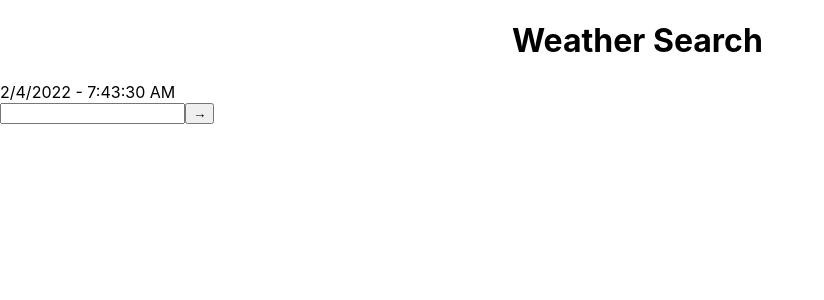
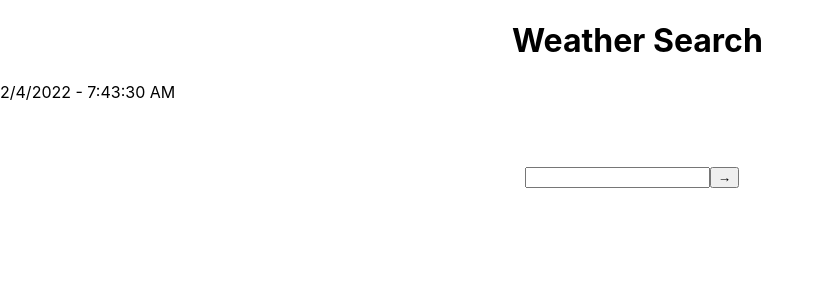
Before and after one commit to SanjeetaSingh/Weather_Search, a React (Create React App) app: page / in a window 1280 px wide. Shown: the top 300 px of the page, without its empty margins (0-824 px from the left). Built offline with nearby package versions, Linux system fonts and the light colour scheme; no server answers.

Commit message:
Added search styling to style folder and weather search js file.

```diff
--- a/src/components/WeatherSearch.js
+++ b/src/components/WeatherSearch.js
@@ -1,5 +1,5 @@
 import React, { useContext } from "react";
-
+import '../styles/pages/search.css'
 
 import Context from "../Context";
 
@@ -8,7 +8,7 @@ const WeatherSearch = () => {
     const { api_call } = useContext(Context)
 
     return (
-        <div>
+        <div className="search">
             <form onSubmit={api_call}>
                 <input name="location"></input>
                 <button>&rarr;</button>
--- /dev/null
+++ b/src/styles/pages/search.css
@@ -0,0 +1,4 @@
+div.search {
+    margin-left: 41%;
+    margin-top: 5%;
+}
```
